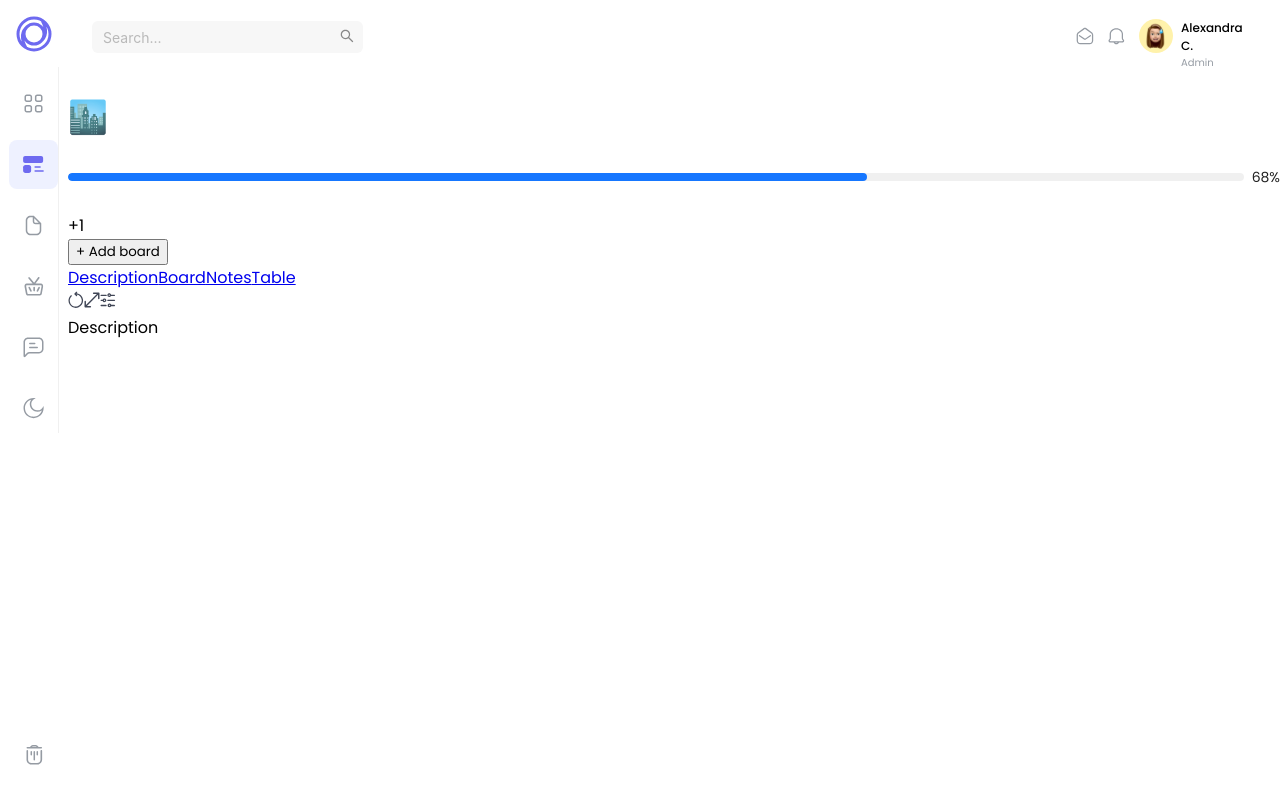
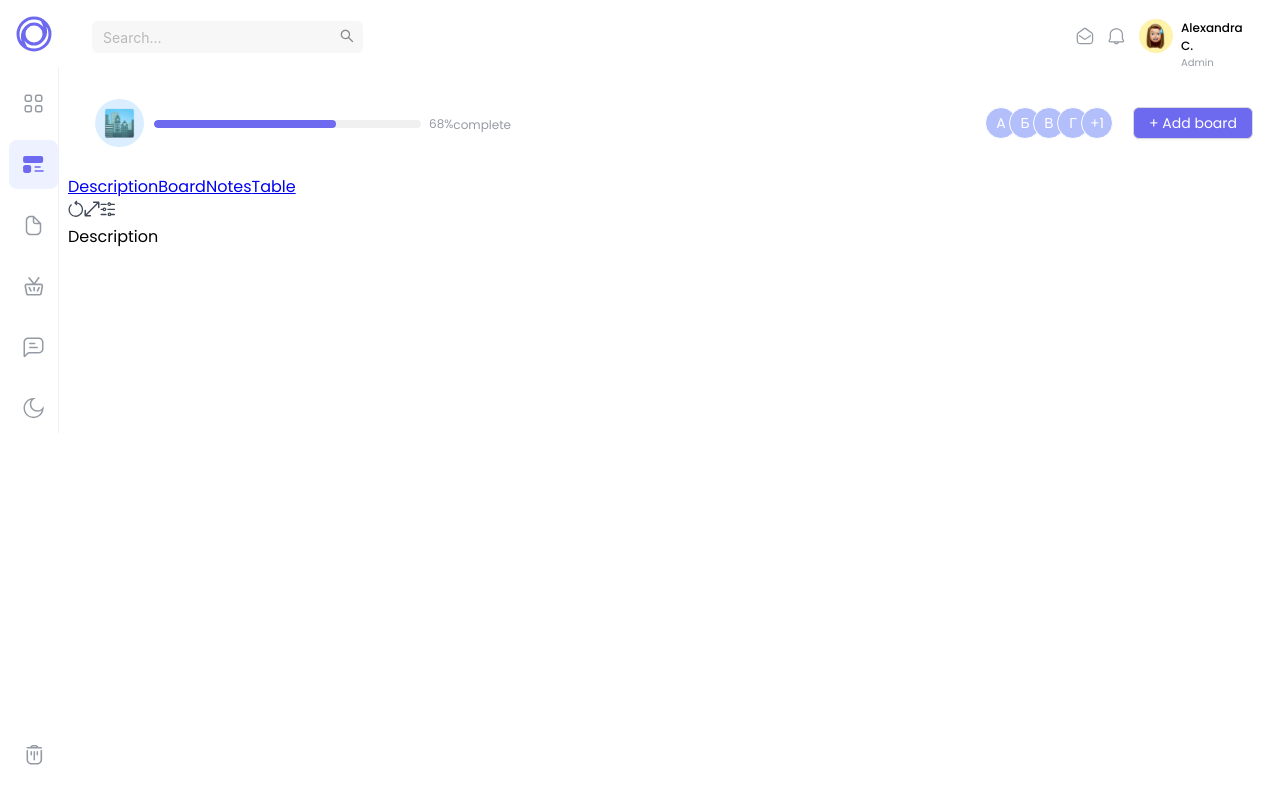
Before and after one commit to TanyaMeow/dashboard-for-planning, a React (Create React App) app: page / in a window 1280 px wide. Built offline with nearby package versions, Linux system fonts and the light colour scheme; the HTML template or start-up script is replaced by a standard one.

Commit message:
Стилизация блока прогресса и блока пользователей входящий в отслеживаемую доску

```diff
--- a/src/Components/SettingBoard.tsx
+++ b/src/Components/SettingBoard.tsx
@@ -1,26 +1,36 @@
-import {Progress} from "antd";
+import {Progress, Avatar, Button} from "antd";
 import SelectionField from "./SelectionField";
 
 const SettingBoard = () => {
     return (
-        <div>
-            <div>
-                <h1>🏙️</h1>
-                <Progress type={"line"} percent={68}/>
-            </div>
-            <div>
-                <div>
-                    <img src="" alt=""/>
-                    <img src="" alt=""/>
-                    <img src="" alt=""/>
-                    <img src="" alt=""/>
-                    <div>
-                        +1
+        <div className='setting_block'>
+            <div className='boards_block'>
+                <div className='progress_bar'>
+                    <div className='board_icon'>
+                        <h1>🏙️</h1>
                     </div>
-                    <button>+ Add board</button>
+                    <Progress
+                        type={"line"}
+                        className={'indicator'}
+                        percent={68}
+                        strokeColor={'#6E6AF0'}
+                    />
+                    <p className='complete'>complete</p>
+                </div>
+                <div className='users_board'>
+                    <div className='users'>
+                        <Avatar.Group>
+                            <Avatar className='user_icon'>A</Avatar>
+                            <Avatar className='user_icon'>Б</Avatar>
+                            <Avatar className='user_icon'>В</Avatar>
+                            <Avatar className='user_icon'>Г</Avatar>
+                            <Avatar className='user_icon'>+1</Avatar>
+                        </Avatar.Group>
+                        <Button className='board_button'>+ Add board</Button>
+                    </div>
                 </div>
             </div>
-            <SelectionField />
+            <SelectionField/>
         </div>
     )
 }
--- a/src/styles/SettingBoard.scss
+++ b/src/styles/SettingBoard.scss
@@ -0,0 +1,62 @@
+.boards_block {
+  padding: 27px;
+
+  display: flex;
+  justify-content: space-between;
+  align-items: center;
+}
+.progress_bar {
+  display: flex;
+  align-items: center;
+  width: 26em;
+
+  color: #959BA3;
+
+  .ant-progress-text {
+    color: #959BA3;
+    font-size: 12px;
+  }
+}
+
+.indicator {
+  margin-left: 10px;
+}
+
+.board_icon {
+  display: flex;
+  justify-content: center;
+  align-items: center;
+
+  background-color: #DBEEFF;
+  border-radius: 26px;
+
+  width: 68px;
+  height: 48px;
+
+  h1 {
+    margin: 0;
+    font-size: 26px;
+  }
+}
+
+.complete {
+  font-size: 12px;
+  margin-top: 15px;
+}
+
+.users {
+  .ant-avatar-group {
+    margin-inline-start: -11px;
+  }
+}
+
+.user_icon {
+  background-color: #B2BFFA;
+}
+
+.board_button {
+  background-color: #6E6AF0;
+  color: white;
+
+  margin-left: 20px;
+}
```
